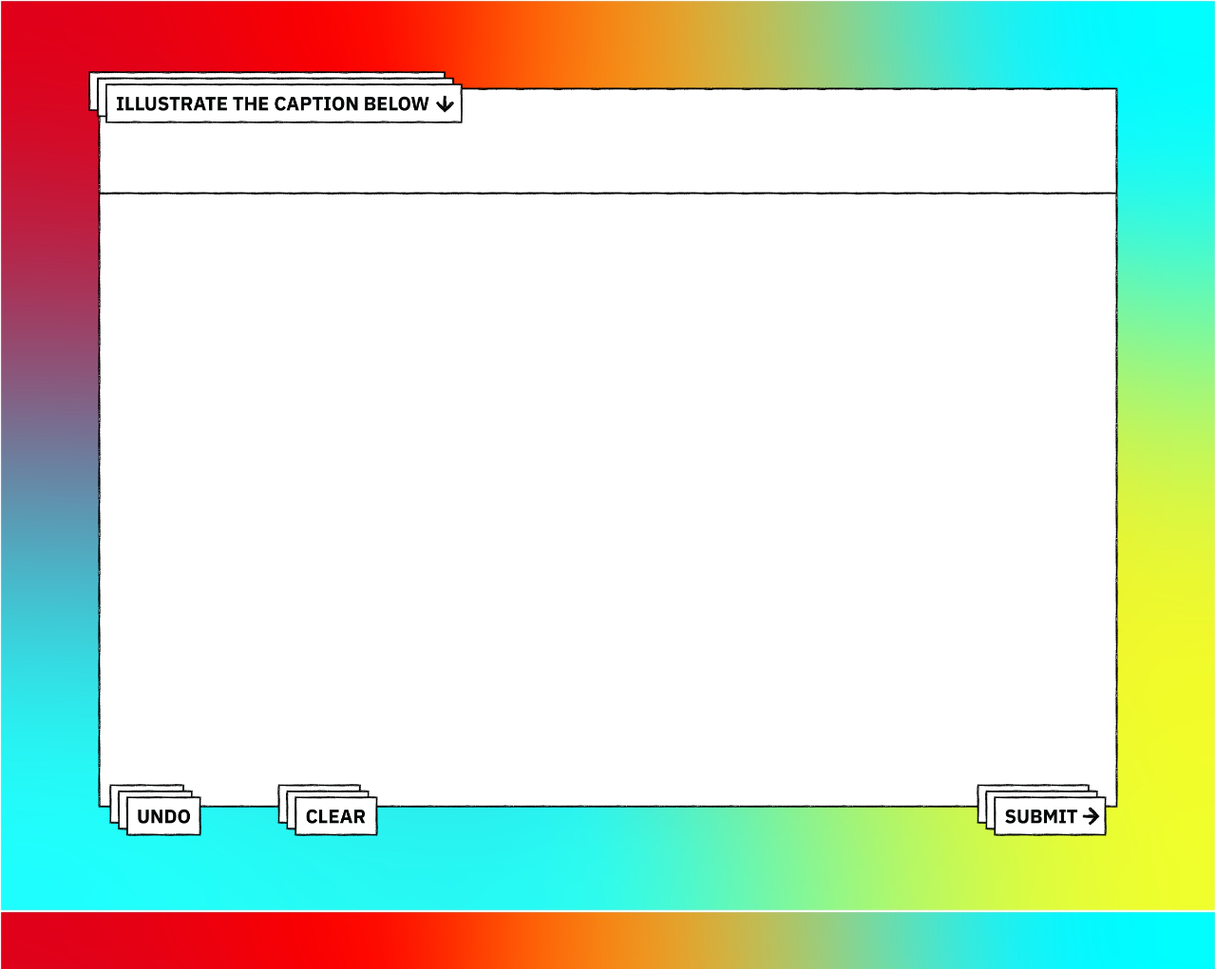
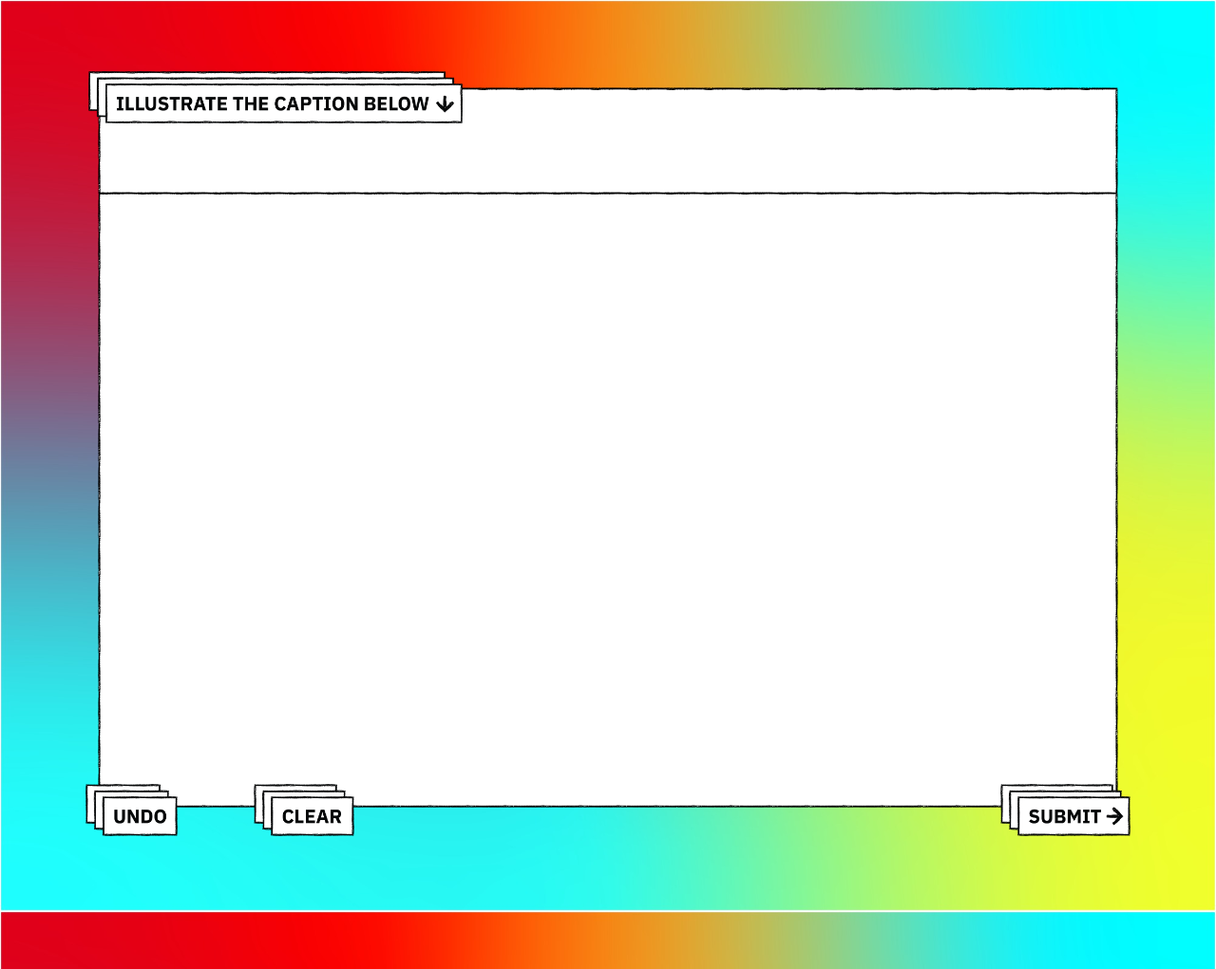
Before and after one commit to stmillet/InspirationsTrace, a website: page views/index.html in a window 1280 px wide. Shown: the whole page at 95% size. Drawn offline with Linux system fonts and the light colour scheme; a web font is replaced by a local one.

Commit message:
added space

```diff
--- a/views/index.html
+++ b/views/index.html
@@ -30,19 +30,19 @@
         src="images/undo.png"
         class="button"
         onClick="undo_last()"
-        style="transform: translate(-325px, -140px); z-index: 450;"></input>
+        style="transform: translate(-350px, -140px); z-index: 450;"></input>
       <input
         type="image"
         src="images/clear.png"
         class="button"
         onClick="clear_canvas()"
-        style="transform: translate(-275px, -140px); z-index: 450;"></input>
+        style="transform: translate(-300px, -140px); z-index: 450;"></input>
       <input
         type="image"
         src="images/submit.png"
         class="button"
         onClick="save_image()"
-        style="transform: translate(325px, -140px);  z-index: 450;"></input>
+        style="transform: translate(350px, -140px);  z-index: 450;"></input>
     </div>
   </div>
 
```
